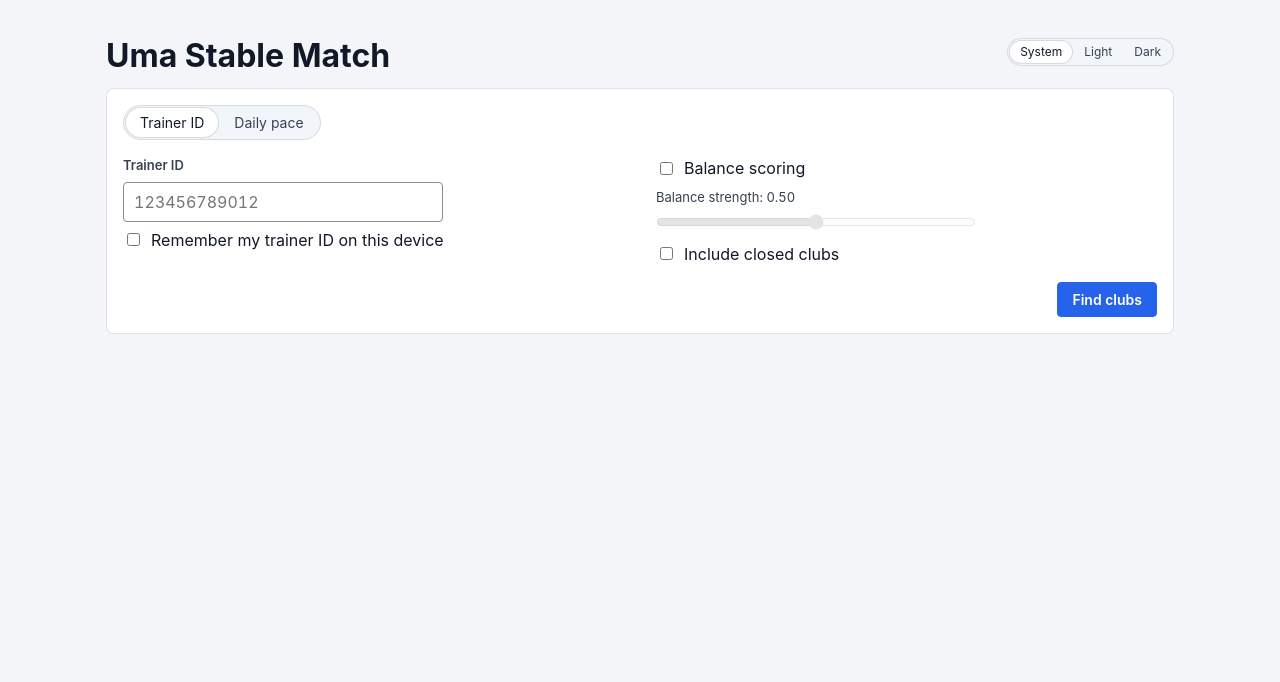
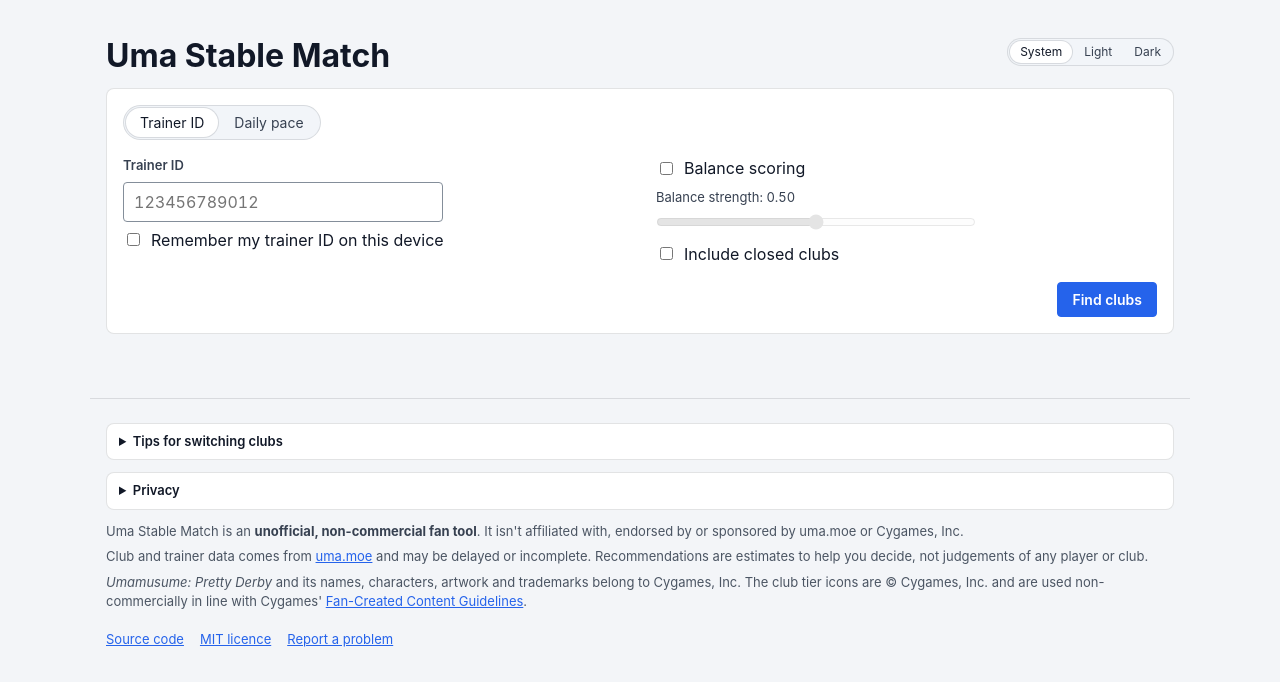
Before and after one commit to AbnormallyGrim/uma-stable-match, a Svelte app in the folder frontend/: page / in a window 1280 px wide. Shown: the top 682 px of the page. Built offline with nearby package versions, Linux system fonts and the light colour scheme; no server answers.

Commit message:
feat: Add disclaimers

```diff
--- a/frontend/src/App.svelte
+++ b/frontend/src/App.svelte
@@ -7,6 +7,7 @@
   import { SearchRunner, type SearchState as RunnerState } from './lib/runner';
   import SearchForm from './lib/SearchForm.svelte';
   import SearchStatus from './lib/SearchStatus.svelte';
+  import SiteFooter from './lib/SiteFooter.svelte';
   import ThemeToggle from './lib/ThemeToggle.svelte';
   import {
     DEFAULT_SEARCH,
@@ -89,6 +90,8 @@
   {/if}
 </main>
 
+<SiteFooter />
+
 <style>
   header {
     display: flex;
--- /dev/null
+++ b/frontend/src/lib/SiteFooter.svelte
@@ -0,0 +1,127 @@
+<script lang="ts">
+  const REPO = 'https://github.com/AbnormallyGrim/uma-stable-match';
+</script>
+
+<footer class="site-footer">
+  <details>
+    <summary>Tips for switching clubs</summary>
+    <ul>
+      <li>
+        <strong>14-day rule:</strong> you need at least 14 days in a club during a month to receive its
+        monthly reward, so switch early in the month.
+      </li>
+      <li>
+        <strong>24-hour cooldown:</strong> after leaving a club you can't join another for 24 hours. Players
+        report that being removed by the leader avoids this.
+      </li>
+      <li>
+        <strong>Month-start lock:</strong> from 10:00 to 14:59 UTC on the 1st, you can't leave, apply
+        to or invite to clubs.
+      </li>
+      <li>
+        <strong>Check activity first:</strong> review members' activity on uma.moe before applying.
+      </li>
+    </ul>
+    <p>These rules can change, so check in-game if something doesn't match.</p>
+  </details>
+
+  <details>
+    <summary>Privacy</summary>
+    <ul>
+      <li>
+        When you search by trainer ID, the server asks uma.moe for your club's fan data to work out
+        your pace. Your pace is kept in memory for a few minutes, so repeat searches are fast, and
+        then forgotten. Trainer IDs aren't logged or written to disk.
+      </li>
+      <li>
+        To prevent abuse, the server counts searches per IP address. The counts are kept in memory
+        only, and IP addresses aren't logged.
+      </li>
+      <li>
+        If you tick "Remember my trainer ID", it's saved in this browser only. Your theme choice is
+        saved the same way. You can clear both by clearing this site's data in your browser.
+      </li>
+      <li>There are no accounts, cookies, ads or trackers.</li>
+    </ul>
+  </details>
+
+  <div class="notes">
+    <p>
+      Uma Stable Match is an <strong>unofficial, non-commercial fan tool</strong>. It isn't
+      affiliated with, endorsed by or sponsored by uma.moe or Cygames, Inc.
+    </p>
+    <p>
+      Club and trainer data comes from
+      <a href="https://uma.moe" target="_blank" rel="noopener noreferrer">uma.moe</a> and may be delayed
+      or incomplete. Recommendations are estimates to help you decide, not judgements of any player or
+      club.
+    </p>
+    <p>
+      <em>Umamusume: Pretty Derby</em> and its names, characters, artwork and trademarks belong to
+      Cygames, Inc. The club tier icons are © Cygames, Inc. and are used non-commercially in line
+      with Cygames'
+      <a href="https://umamusume.com/fan-createdguide" target="_blank" rel="noopener noreferrer"
+        >Fan-Created Content Guidelines</a
+      >.
+    </p>
+  </div>
+
+  <nav aria-label="Project links">
+    <a href={REPO} target="_blank" rel="noopener noreferrer">Source code</a>
+    <a href="{REPO}/blob/main/LICENSE" target="_blank" rel="noopener noreferrer">MIT licence</a>
+    <a href="{REPO}/issues" target="_blank" rel="noopener noreferrer">Report a problem</a>
+  </nav>
+</footer>
+
+<style>
+  .site-footer {
+    display: grid;
+    gap: 12px;
+    max-width: 1100px;
+    margin: 0 auto;
+    padding: 24px 16px 48px;
+    border-top: 1px solid var(--border);
+    color: var(--muted);
+    font-size: 0.8125rem;
+  }
+
+  details {
+    padding: 8px 12px;
+    background: var(--card);
+    border: 1px solid var(--border);
+    border-radius: var(--radius);
+  }
+
+  summary {
+    color: var(--text);
+    font-weight: 600;
+    cursor: pointer;
+  }
+
+  ul {
+    margin: 8px 0 0;
+    padding-left: 20px;
+  }
+
+  li + li {
+    margin-top: 4px;
+  }
+
+  details p {
+    margin: 8px 0 0;
+  }
+
+  .notes p {
+    margin: 0 0 6px;
+  }
+
+  strong {
+    color: var(--text-2);
+  }
+
+  nav {
+    display: flex;
+    flex-wrap: wrap;
+    gap: 6px 16px;
+  }
+</style>
```
Also changed, not shown: 1 other file (tests, documents, lock files or other folders).
